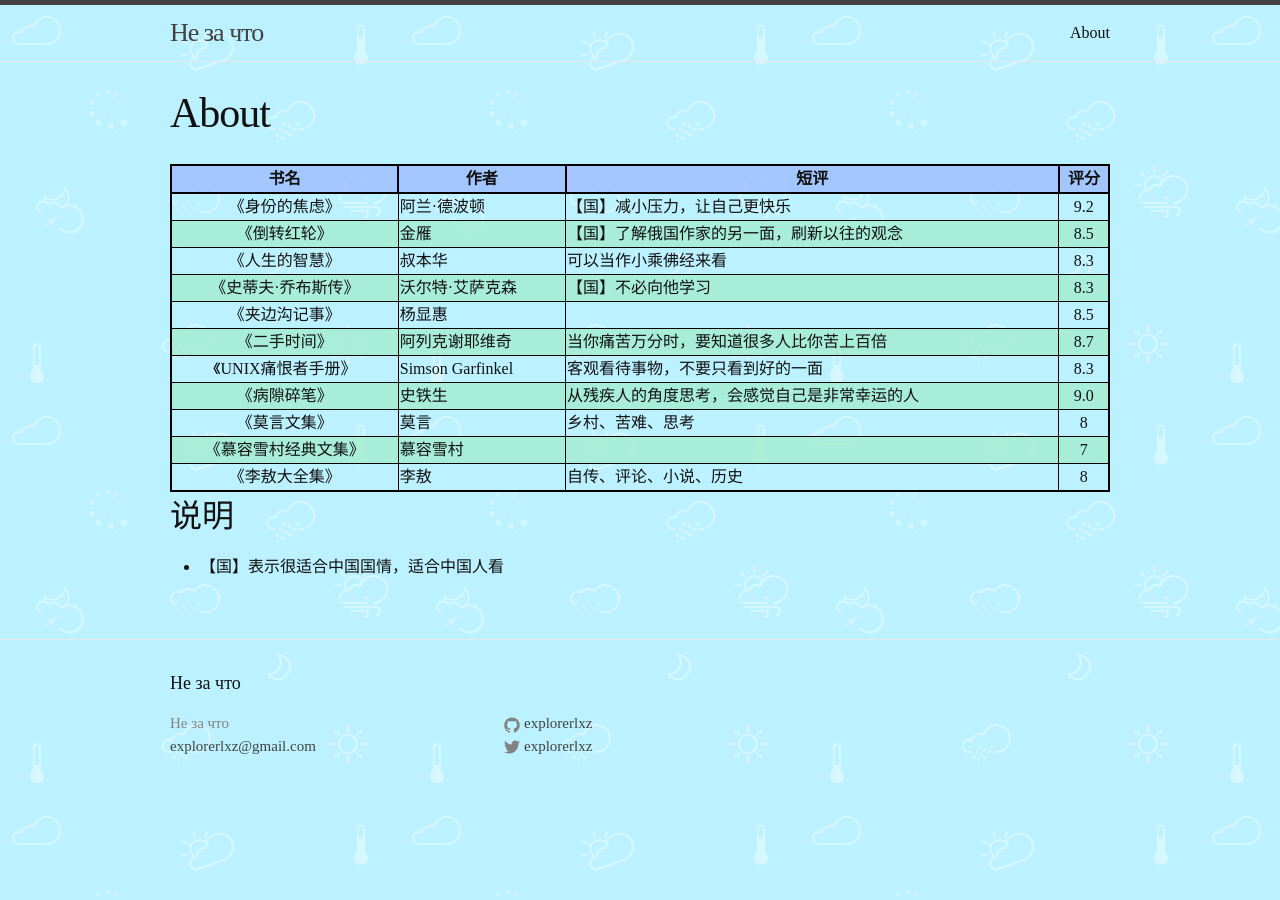
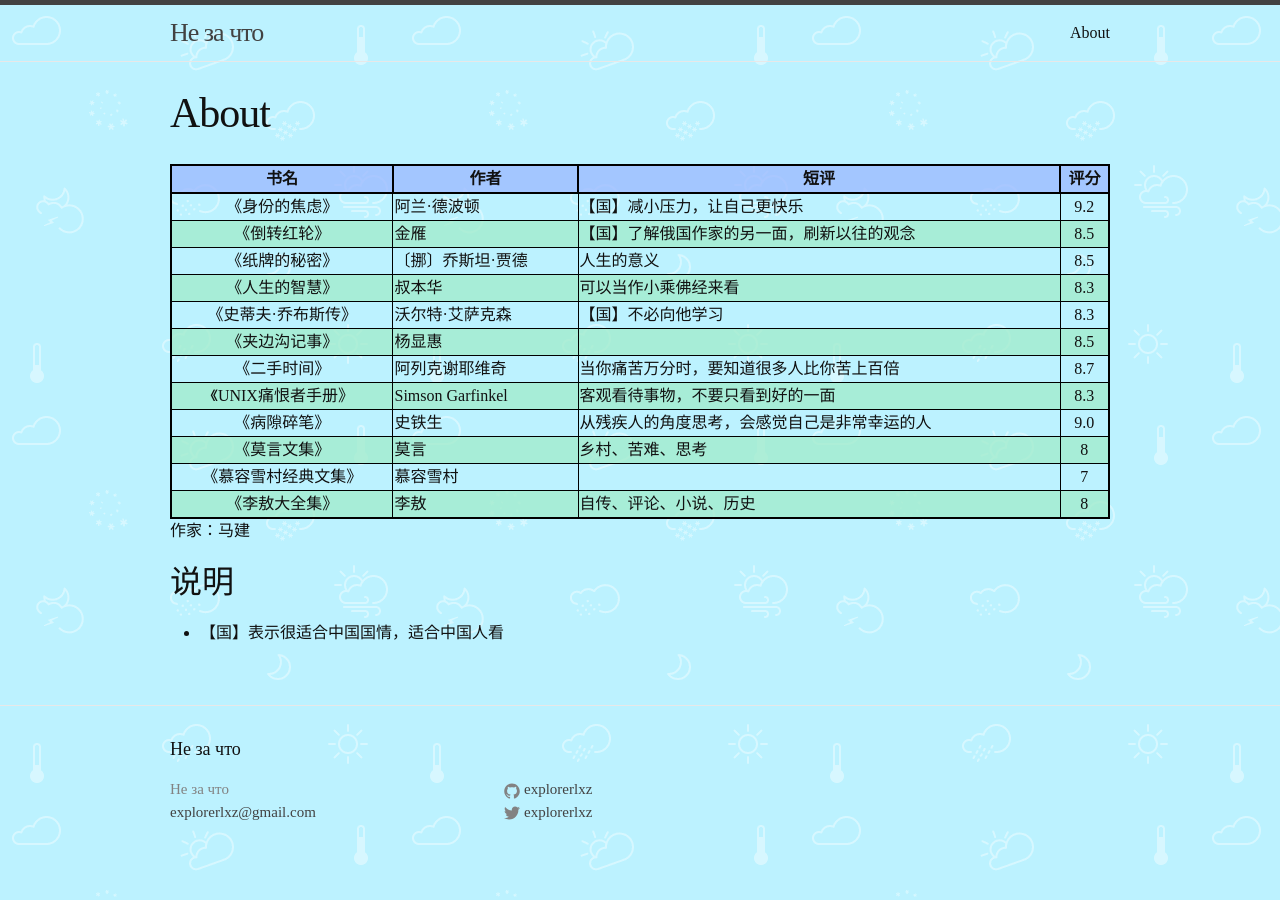
Before and after one commit to explorerlxz/explorerlxz.github.io, a Jekyll site: the page built from about.md, in a window 1280 px wide. Built offline with Jekyll 4.4.1, drawn with Linux system fonts in a browser that asks for light colours.

```diff
--- a/about.md
+++ b/about.md
@@ -8,6 +8,7 @@
 |:-:|:-|:-|:-:|
 |《身份的焦虑》|阿兰·德波顿|【国】减小压力，让自己更快乐|9.2|
 |《倒转红轮》|金雁|【国】了解俄国作家的另一面，刷新以往的观念|8.5|
+|《纸牌的秘密》|〔挪〕乔斯坦·贾德|人生的意义|8.5|
 |《人生的智慧》|叔本华|可以当作小乘佛经来看|8.3|
 |《史蒂夫·乔布斯传》|沃尔特·艾萨克森|【国】不必向他学习|8.3|
 |《夹边沟记事》|杨显惠||8.5|
@@ -18,6 +19,9 @@
 |《慕容雪村经典文集》|慕容雪村||7|
 |《李敖大全集》|李敖|自传、评论、小说、历史|8|
 
+
+作家：马建
+
 ## 说明
 
  - 【国】表示很适合中国国情，适合中国人看
```
Also changed, not shown: _posts/2016-10-18-常用链接.md (+1 -1 lines).
